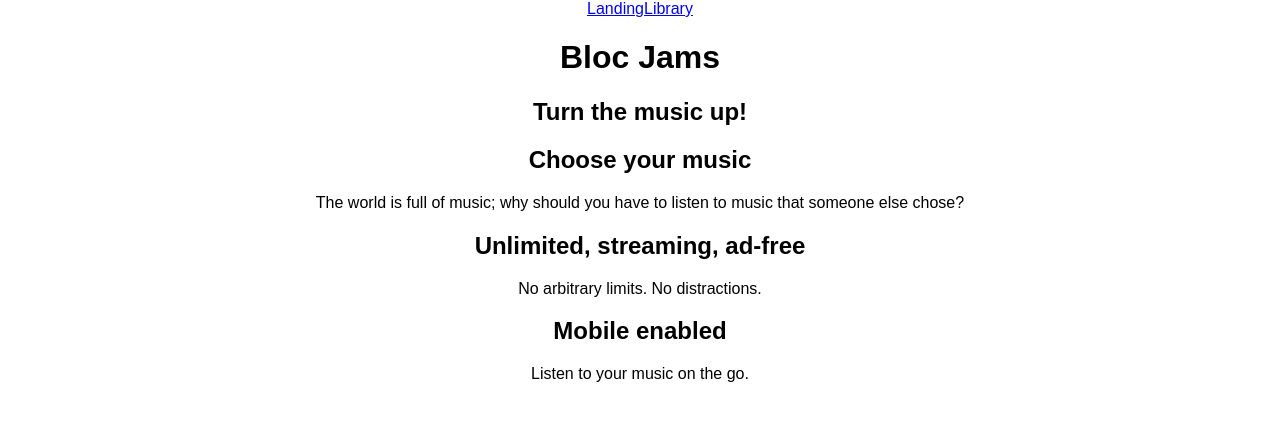
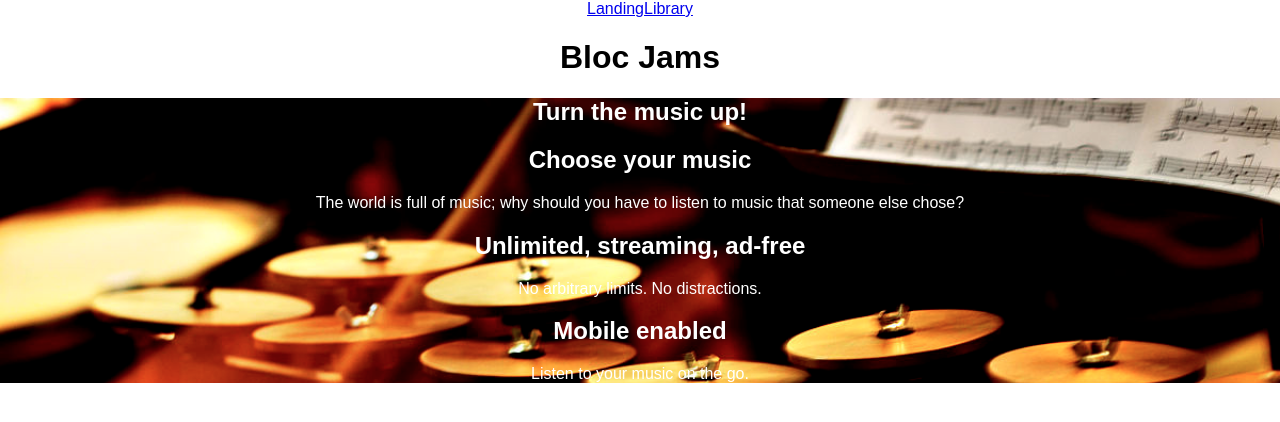
Before and after one commit to Justinelliott11375/bloc-jams-react, a React (Create React App) app: page / in a window 1280 px wide. Shown: the top 422 px of the page. Built offline with nearby package versions, Linux system fonts and the light colour scheme.

Commit message:
incomplete styling progress

```diff
--- a/src/App.css
+++ b/src/App.css
@@ -1,5 +1,6 @@
 .App {
   text-align: center;
+
 }
 
 .App-logo {
@@ -22,6 +23,14 @@
   font-size: large;
 }
 
+.landing {
+  color: white;
+  background-image: url("../src/images/1200px-Crotales1.jpg");
+  background-repeat: no-repeat;
+  background-size: cover;
+  min-width: 100%;
+  min-height: 100%;
+}
 @keyframes App-logo-spin {
   from { transform: rotate(0deg); }
   to { transform: rotate(360deg); }
--- a/src/components/Album.js
+++ b/src/components/Album.js
@@ -1,6 +1,7 @@
 import React, { Component } from 'react';
 import albumData from './../data/albums';
 import PlayerBar from './PlayerBar';
+import '../Album.css';
 
 class Album extends Component {
   constructor(props) {
@@ -113,6 +114,10 @@ class Album extends Component {
     this.setState({ currentVolume: newVolume });
   }
 
+  handleMouseOver(e){
+
+  }
+
   render () {
     return (
       <section className="album">
@@ -135,9 +140,7 @@ class Album extends Component {
                 <tr className="song" key={index} onClick={() => this.handleSongClick(song)} >
                   <td className="song-actions">
                     <button>
-                      <span className="song-number">{index+1}</span>
-                      <span className="ion-play"></span>
-                      <span className="ion-pause"></span>
+                      <span className={this.state.currentSong.isPlaying === true ? "ion-pause" : index+1 }></span>
                     </button>
                   </td>
                   <td className="song-title">{song.title}</td>
```
Also changed, not shown: src/Album.css (added), src/images/1200px-Crotales1.jpg (added), src/images/headphonesimage1.jpeg (added).
